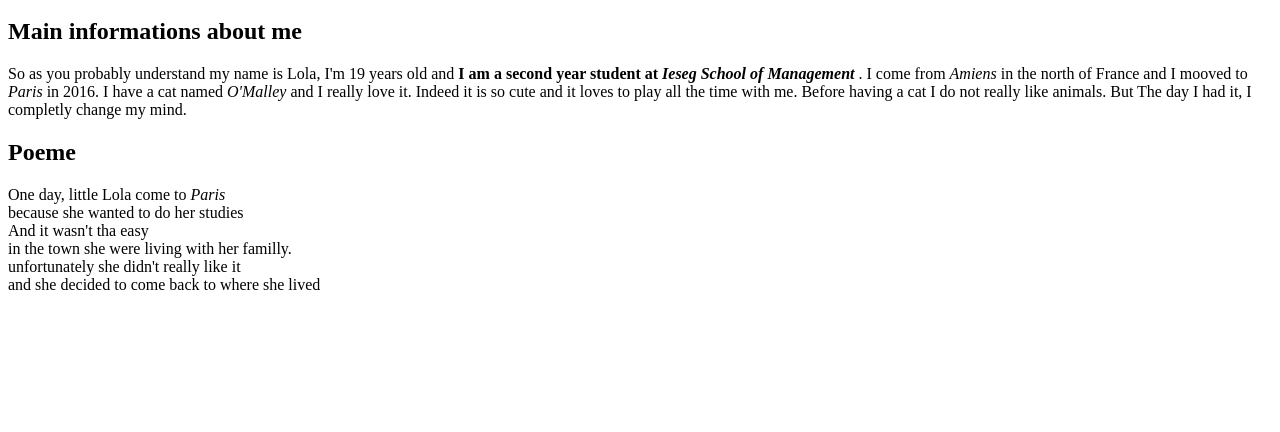
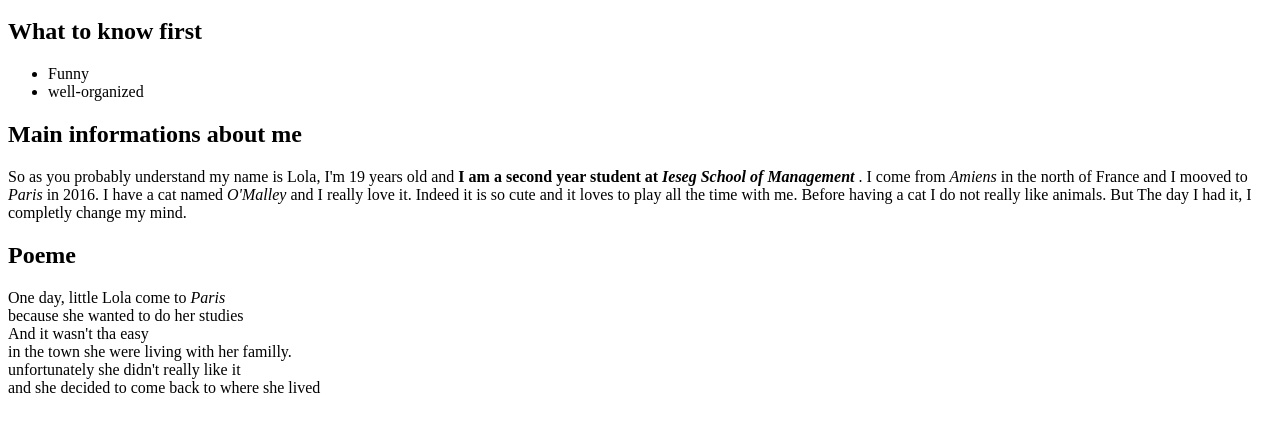
Before and after one commit to LolaGueudet/lolagueudet.github.io, a plain HTML site: page index.html in a window 1280 px wide. Shown: the part 48-480 px from the top of the page. Drawn offline with Linux system fonts and the light colour scheme.

Commit message:
Update index.html

```diff
--- a/index.html
+++ b/index.html
@@ -6,12 +6,22 @@
      </head>
     <Body>
     <h1> All about Lola </h1>
+
+    <h2> What to know first </h2>
+        <ul>
+            <li>Funny</li>
+            <li>well-organized</li>
+        </ul>
+
     <h2> Main informations about me </h2>
+
     <p> So as you probably understand my name is Lola, I'm 19 years old and <strong>I am a second year student at <em>Ieseg School of Management</em> </strong>.
         I come from <em>Amiens</em> in the north of France and I mooved to <em>Paris</em> in 2016. I have a cat named <em>O'Malley</em> and I really love it.
         Indeed it is so cute and it loves to play all the time with me. Before having a cat I do not really like animals. But The day I had it,
         I completly change my mind.</p>
+
     <h2> Poeme </h2>
+
         <P> One day, little Lola come to <em>Paris</em> <br>
         because she wanted to do her studies <br>
         And it wasn't tha easy <br>
```
